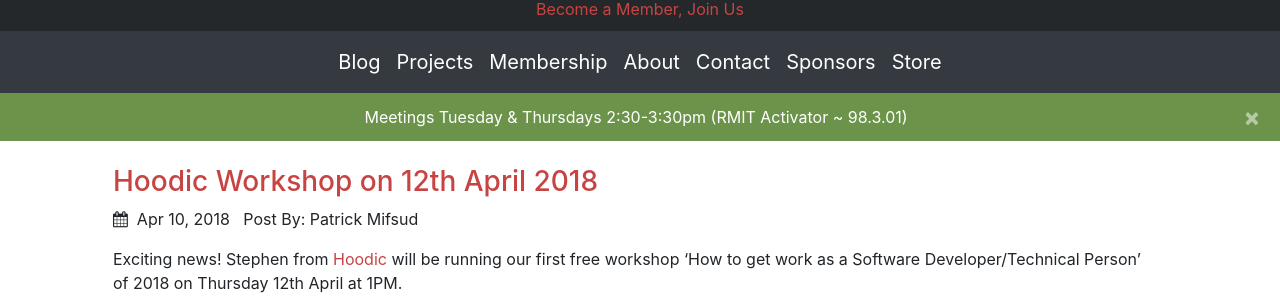
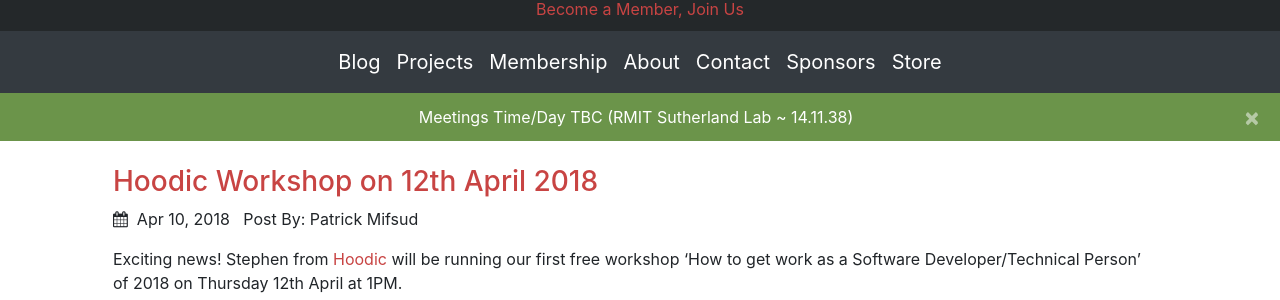
Before and after one commit to rmit-programming-club/rmit-programming-club.github.io, a Jekyll site: the page built from index.html, in a window 1280 px wide. Shown: the part 238-538 px from the top of the page. Built offline with Jekyll 4.4.1, drawn with Linux system fonts in a browser that asks for light colours; nearby versions of some CDN libraries; the list of posts is cut into pages by our own code.

Commit message:
Updated Banner
New Location

```diff
--- a/_config.yml
+++ b/_config.yml
@@ -21,7 +21,7 @@ url: http://rmitprogramming.club
 baseurl: ""
 
 # Banner Text
-bannertext: "Meetings Tuesday & Thursdays 2:30-3:30pm (RMIT Activator ~ 98.3.01)"
+bannertext: "Meetings Time/Day TBC (RMIT Sutherland Lab ~ 14.11.38)"
 
 # Favicon
 favicon: /images/favicon.png
```
